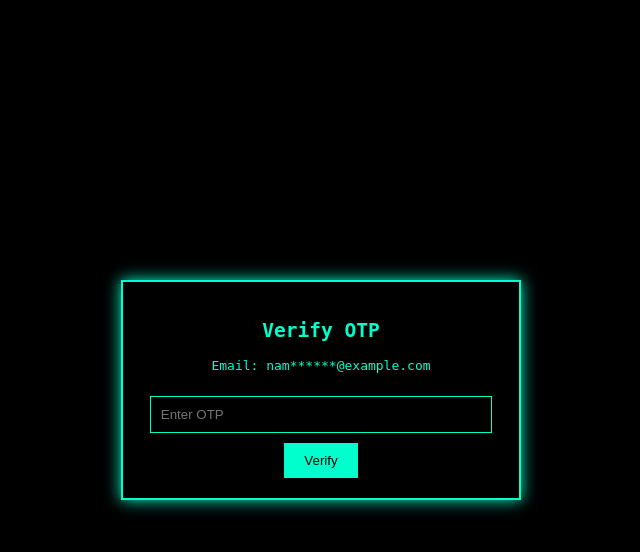
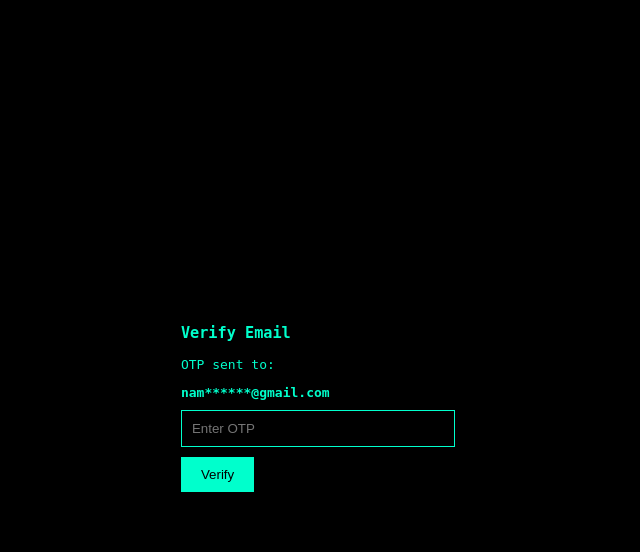
Before and after one commit to aarupi994/manjXrudo, a FastAPI app: template templates/otp.html in a window 1280 px wide. Shown: the top 552 px of the page, without its empty margins (319-959 px from the left). Run offline with FastAPI, Linux system fonts and the light colour scheme; the template is opened without the code that fills it: most values are stand-ins (such as "Sample title", 1, 10 or a date in 2020).

Commit message:
Update OTP verification page layout and headings

```diff
--- a/templates/otp.html
+++ b/templates/otp.html
@@ -7,20 +7,19 @@
 
 <body>
 
-<div class="container">
+<div class="center-box">
 
-    <div class="card">
-        <h2>Verify OTP</h2>
+    <h3>Verify Email</h3>
 
-        <p>Email: {{email[:3]}}******@{{email.split('@')[1]}}</p>
+    <p>OTP sent to:</p>
+    <b>{{email[:3]}}******@gmail.com</b>
 
-        <form action="/verify-otp" method="post">
-            <input type="hidden" name="email" value="{{email}}">
-            <input type="text" name="otp" placeholder="Enter OTP" required>
+    <form action="/verify-otp" method="post">
+        <input type="hidden" name="email" value="{{email}}">
+        <input type="text" name="otp" placeholder="Enter OTP" required>
 
-            <button>Verify</button>
-        </form>
-    </div>
+        <button type="submit">Verify</button>
+    </form>
 
 </div>
 
```
